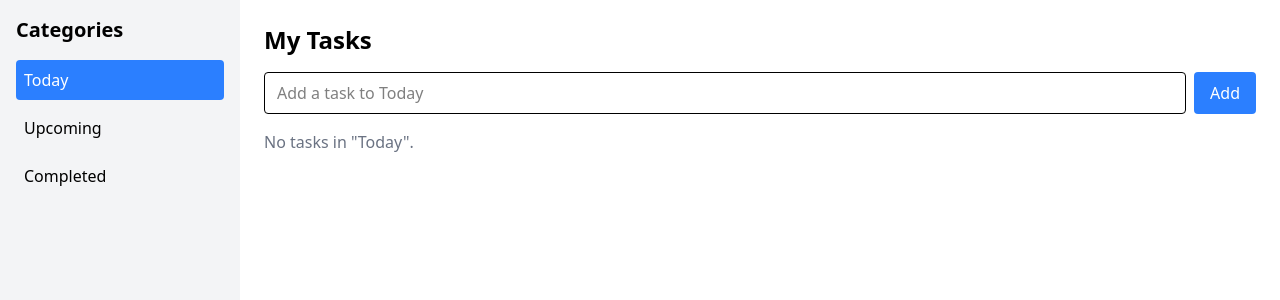
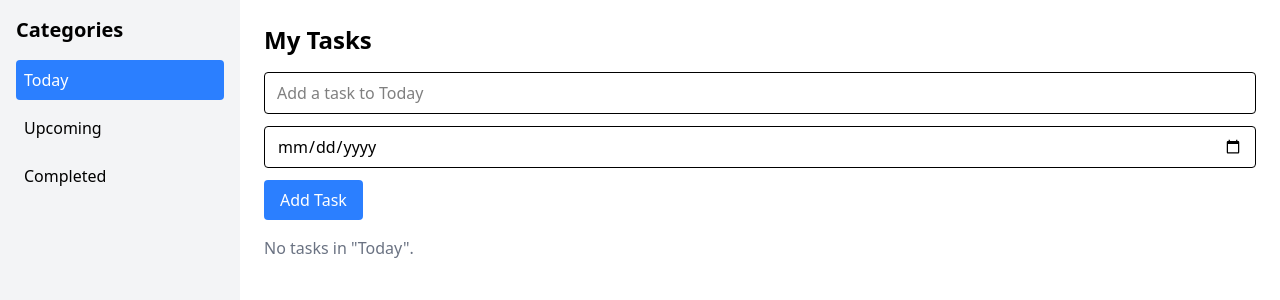
Before and after one commit to JawadSadi/TodoList-App, a React (Vite) app: page / in a window 1280 px wide. Shown: the top 300 px of the page. Built offline with nearby package versions, Linux system fonts and the light colour scheme.

Commit message:
Made localeStorage for todos and storing with deadline

```diff
--- a/src/components/TodoInput.tsx
+++ b/src/components/TodoInput.tsx
@@ -4,30 +4,37 @@ import { useTodoStore } from "../store/todoStore";
 
 export default function TodoInput() {
   const [text, setText] = useState("");
+  const [deadline, setDeadline] = useState("");
   const { addTodo, currentCategory } = useTodoStore();
 
   const handleAdd = () => {
-    if (text.trim()) {
-      addTodo(text, currentCategory);
-      setText("");
-    }
+    if (!text.trim()) return;
+    addTodo(text, currentCategory, deadline);
+    setText("");
+    setDeadline("");
   };
 
   return (
-    <div className="flex gap-2 mb-4">
+    <div className="flex flex-col gap-3 mb-4">
       <input
         type="text"
         value={text}
         placeholder={`Add a task to ${currentCategory}`}
         onChange={(e) => setText(e.target.value)}
         onKeyDown={(e) => e.key === "Enter" && handleAdd()}
-        className="flex-1 px-3 py-2 border rounded"
+        className="px-3 py-2 border rounded"
+      />
+      <input
+        type="date"
+        value={deadline}
+        onChange={(e) => setDeadline(e.target.value)}
+        className="px-3 py-2 border rounded"
       />
       <button
         onClick={handleAdd}
-        className="bg-blue-500 text-white px-4 rounded"
+        className="bg-blue-500 text-white px-4 py-2 rounded w-fit"
       >
-        Add
+        Add Task
       </button>
     </div>
   );
--- a/src/components/TodoItem.tsx
+++ b/src/components/TodoItem.tsx
@@ -1,13 +1,24 @@
 // src/components/TodoItem.tsx
 
 import { useTodoStore } from "../store/todoStore";
+import { format } from "date-fns";
 import type { Todo } from "../types/todo";
 
 export default function TodoItem({ todo }: { todo: Todo }) {
   const { toggleTodo, deleteTodo } = useTodoStore();
 
+  const isOverdue = todo.deadline && new Date(todo.deadline) < new Date();
+  const isToday =
+    todo.deadline &&
+    new Date(todo.deadline).toDateString() === new Date().toDateString();
+
   return (
-    <li className="flex items-center justify-between border-b py-2">
+    <li
+      className={`flex flex-col border-b py-2 ${
+        isOverdue ? "bg-red-100" : isToday ? "bg-yellow-100" : ""
+      }`}
+    >
+      <div className="flex justify-between items-center">
         <span
           className={`flex-1 cursor-pointer ${
             todo.completed ? "line-through text-gray-500" : ""
@@ -22,6 +33,22 @@ export default function TodoItem({ todo }: { todo: Todo }) {
         >
           ✕
         </button>
+      </div>
+      <div className="text-sm text-gray-600 mt-1">
+        {todo.createdAt && (
+          <span>
+            Created: {format(new Date(todo.createdAt), "yyyy-MM-dd")}{" "}
+          </span>
+        )}
+        {todo.deadline && (
+          <span className="ml-2">
+            Deadline:{" "}
+            <span className={isOverdue ? "text-red-500" : ""}>
+              {todo.deadline}
+            </span>
+          </span>
+        )}
+      </div>
     </li>
   );
 }
--- a/src/store/todoStore.ts
+++ b/src/store/todoStore.ts
@@ -1,20 +1,23 @@
-// store/todoStore.ts
+// src/store/todoStore.ts
 import { create } from "zustand";
+import { persist } from "zustand/middleware";
 import type { Todo } from "../types/todo";
 
 type TodoState = {
   todos: Todo[];
-  addTodo: (text: string, category: string) => void;
+  currentCategory: string;
+  addTodo: (text: string, category: string, deadline?: string) => void;
   toggleTodo: (id: string) => void;
   deleteTodo: (id: string) => void;
   setCategory: (cat: string) => void;
-  currentCategory: string;
 };
 
-export const useTodoStore = create<TodoState>((set) => ({
+export const useTodoStore = create<TodoState>()(
+  persist(
+    (set, get) => ({
       todos: [],
       currentCategory: "Today",
-  addTodo: (text, category) =>
+      addTodo: (text, category, deadline) =>
         set((state) => ({
           todos: [
             ...state.todos,
@@ -24,6 +27,7 @@ export const useTodoStore = create<TodoState>((set) => ({
               completed: false,
               createdAt: Date.now(),
               category,
+              deadline,
             },
           ],
         })),
@@ -38,4 +42,10 @@ export const useTodoStore = create<TodoState>((set) => ({
           todos: state.todos.filter((todo) => todo.id !== id),
         })),
       setCategory: (cat) => set({ currentCategory: cat }),
-}));
+    }),
+    {
+      name: "todo-storage", // key برای ذخیره در localStorage
+      partialize: (state) => ({ todos: state.todos }), // فقط todos ذخیره شود
+    }
+  )
+);
--- a/src/types/todo.ts
+++ b/src/types/todo.ts
@@ -1,8 +1,8 @@
-// types/todo.d.ts
 export interface Todo {
   id: string;
   text: string;
   completed: boolean;
   createdAt: number;
   category: string;
+  deadline?: string; // ← تاریخ نهایی اختیاری
 }
```
Lines whose indentation alone changed are shown as unchanged.
